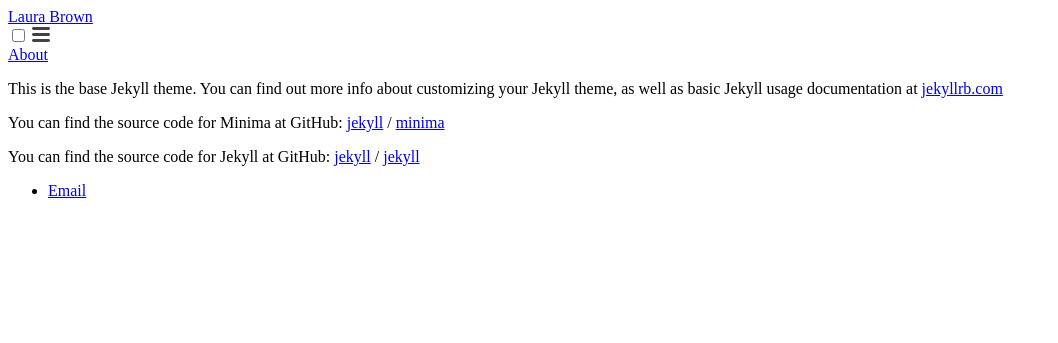
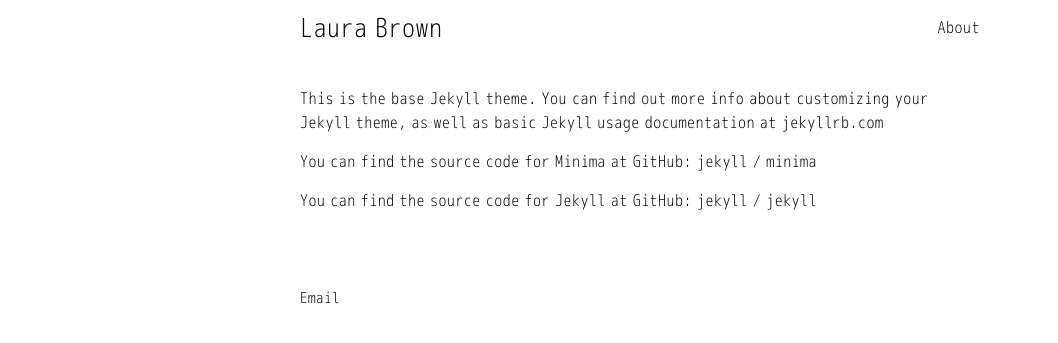
Before and after one commit to 1aurabrown/1aurabrown.github.io, a Jekyll site: the page built from about.md, in a window 1280 px wide. Shown: the top 343 px of the page, without its empty margins (0-1058 px from the left). Built offline with Jekyll 4.4.1, drawn with Linux system fonts in a browser that asks for light colours; nearby versions of some CDN libraries.

Commit message:
change head

```diff
--- a/_includes/head.html
+++ b/_includes/head.html
@@ -7,7 +7,7 @@
   <meta name="description" content="{{ page.excerpt | default: site.description | strip_html | normalize_whitespace | truncate: 160 | escape }}">
   <script src="https://ajax.googleapis.com/ajax/libs/jquery/3.2.1/jquery.min.js"></script>
   <script src="{{ '/assets/js/index.js' | relative_url }}"></script>
-  <link rel="stylesheet" href="{{ '/assets/css/main.css' | relative_url }}">
+  <link rel="stylesheet" href="{{ '/assets/main.css' | relative_url }}">
   <link rel="canonical" href="{{ page.url | replace:'index.html','' | absolute_url }}">
   <link rel="alternate" type="application/rss+xml" title="{{ site.title | escape }}" href="{{ "/feed.xml" | relative_url }}">
 
```
